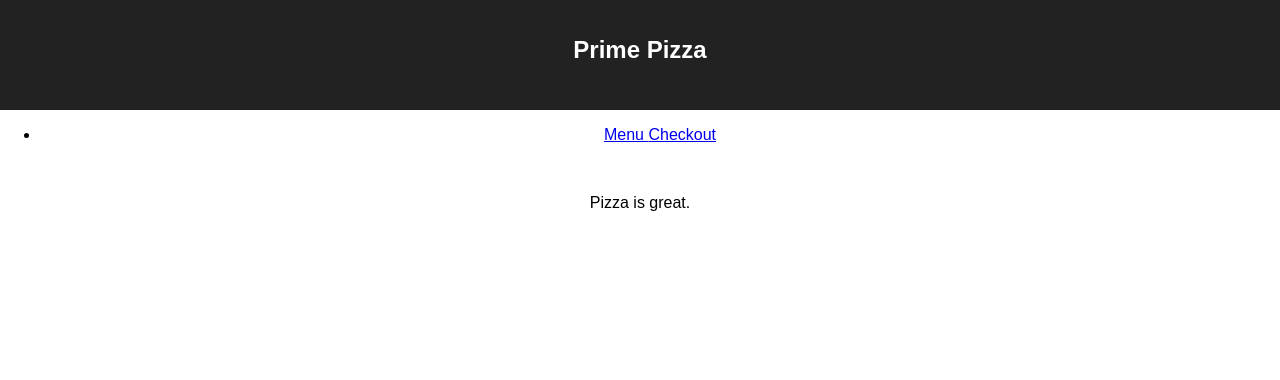
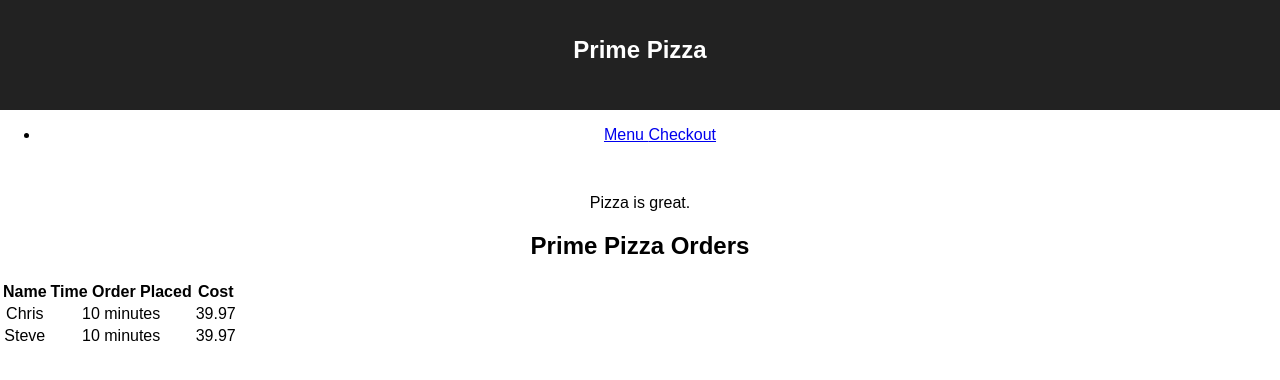
Before and after one commit to AirNationOfTibet/pizza-parlor, a React (Create React App) app: page /order in a window 1280 px wide. Shown: the top 380 px of the page. Built offline with nearby package versions, Linux system fonts and the light colour scheme; no server answers.

Commit message:
order.js

```diff
--- a/src/components/App/App.js
+++ b/src/components/App/App.js
@@ -1,9 +1,9 @@
 import React, { Component } from 'react';
-import axios from 'axios';
 import './App.css';
 import { BrowserRouter as Router, Route, Link} from 'react-router-dom';
 import Checkout from './Checkout/Checkout.js';
 import Menu from './Menu/Menu.js';
+import Order from './Order/Order.js'
 
 class App extends Component {
 
@@ -30,6 +30,7 @@ class App extends Component {
 
         <Route exact path="/menu" component={Menu}/>
         <Route path="/checkout" component={Checkout}/>
+        <Route path="/order" component={Order}/>
       </div>
       </Router>
     );
--- a/src/components/App/Checkout/Checkout.js
+++ b/src/components/App/Checkout/Checkout.js
@@ -6,6 +6,7 @@ class Checkout extends Component {
     render(){
         return(
             <div>
+            <input type="text" placeholder="Your name"></input>
             <h2>This is the checkout component</h2>
             </div>
         )
--- a/src/components/App/Menu/Menu.js
+++ b/src/components/App/Menu/Menu.js
@@ -11,7 +11,7 @@ class Menu extends Component {
       }
     componentDidMount(){
         axios.get('/api/pizza').then((response) => {
-console.log('get response', response)
+            console.log('get response', response)
             this.setState({
                 pizzas: response.data
             })
@@ -40,7 +40,7 @@ console.log('get response', response)
 
     render(){
         let pizzaArr = this.state.pizzas.map( (pizza)=>{
-            return <PizzaItem pizza={pizza} pizzas={this.state.pizzas}
+            return <PizzaItem key={pizza.id} pizza={pizza} pizzas={this.state.pizzas}
              />
          })
         return(
--- /dev/null
+++ b/src/components/App/Order/Order.js
@@ -0,0 +1,48 @@
+import React, { Component } from 'react';
+import axios from 'axios';
+import { connect } from 'react-redux';
+
+class OrderList extends Component{
+    componentDidMount(){
+        axios.get('api/orders').then((response)=>{
+            console.log('get response', response)
+        })
+    }
+
+    render(){
+        let orderList = [
+            {
+                "id": 1,
+                "customer_name": "Chris",
+                "order_total": "39.97"
+            },
+            {
+                "id": 2,
+                "customer_name": "Steve",
+                "order_total": "39.97"
+            }
+         ];
+
+         let orderArray = orderList.map((order)=>{
+            return <tr key= {order.id}><td>{order.customer_name}</td><td>10 minutes</td><td>{order.order_total}</td></tr>
+         })
+        return(
+            <div>
+            <h2>Prime Pizza Orders</h2>
+            <table>
+                <tr>
+                    <th>Name</th><th>Time Order Placed</th><th>Cost</th>
+                </tr>
+                {orderArray}
+            </table>
+            </div>
+        )
+    }
+}
+
+
+const mapStateToProps = reduxState => ({
+    reduxState,
+});
+
+export default connect(mapStateToProps)(OrderList);
```
